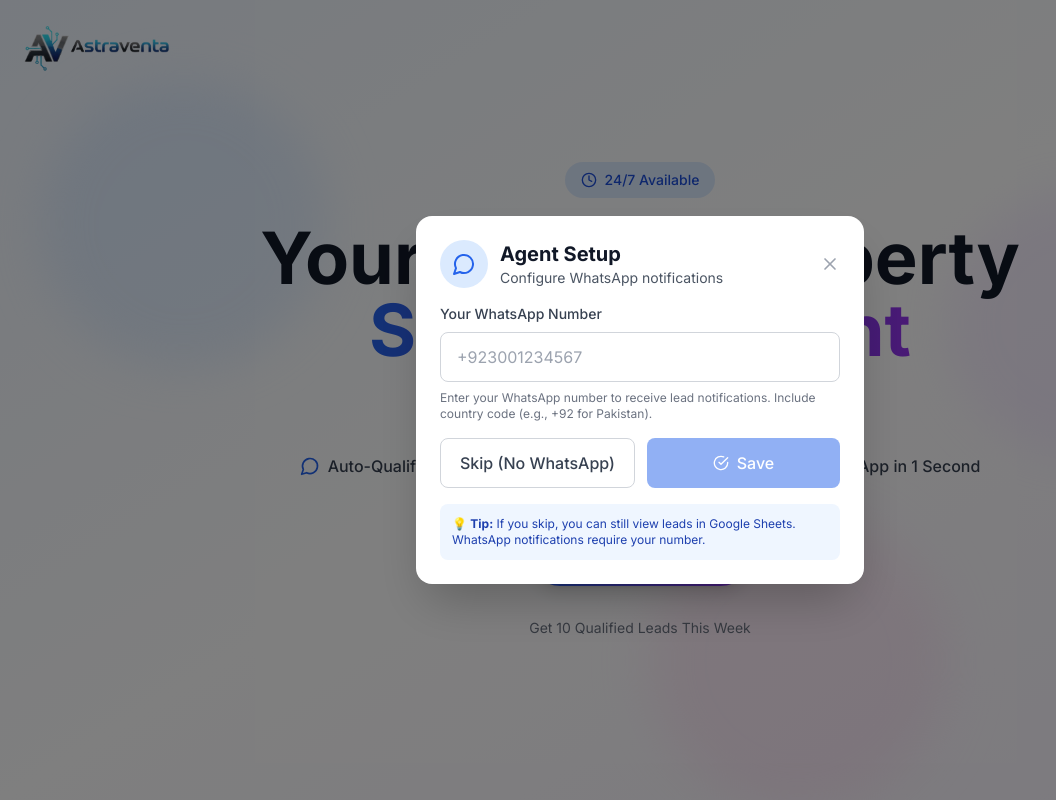
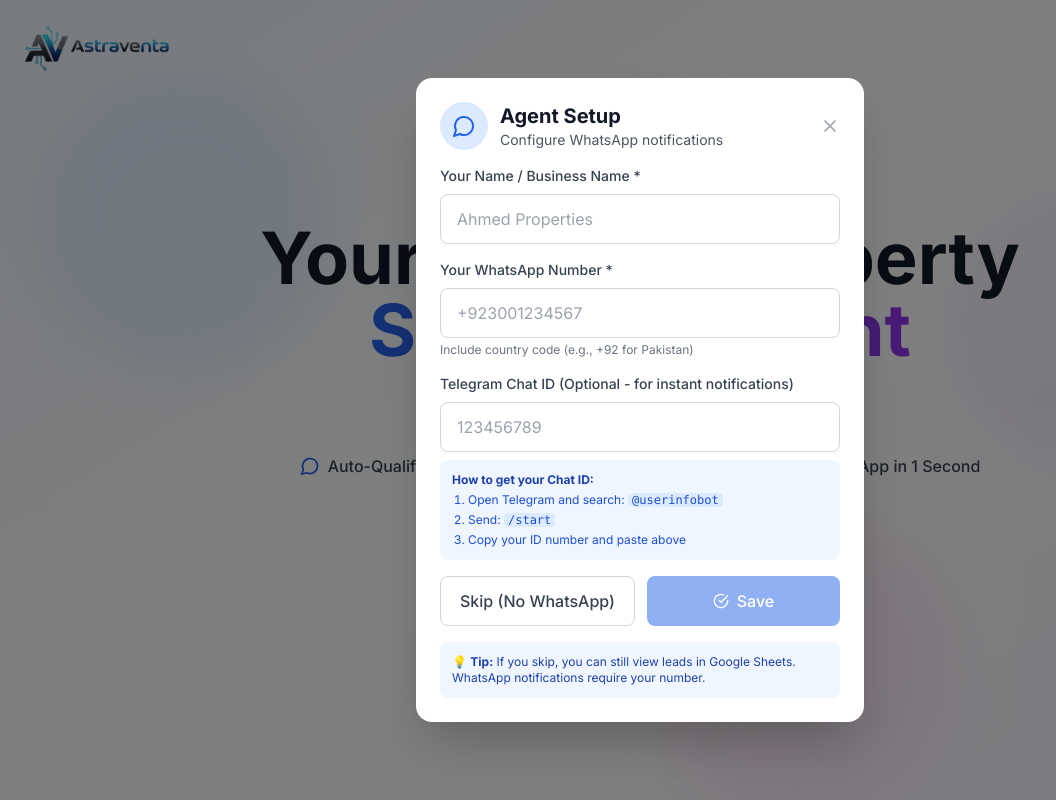
Before and after one commit to Astraventa/realestate, a Next.js app: page / in a window 1280 px wide. Shown: the top 800 px of the page, without its empty margins (0-1056 px from the left). Built offline with nearby package versions, Linux system fonts and the light colour scheme.

Commit message:
Add agent-specific Telegram notifications - agents configure their own Chat ID

```diff
--- a/app/api/leads/route.ts
+++ b/app/api/leads/route.ts
@@ -30,6 +30,10 @@ export async function POST(request: NextRequest) {
     // Log the lead data
     console.log('New Lead Received:', leadWithTimestamp)
 
+    // Get agent's Telegram Chat ID from request headers (set by frontend)
+    const agentTelegramChatId = request.headers.get('x-agent-telegram-chat-id')
+    const agentName = request.headers.get('x-agent-name')
+
     // Save to Google Sheets (if configured)
     let sheetsSaved = false
     try {
@@ -44,18 +48,32 @@ export async function POST(request: NextRequest) {
     // Send Telegram notification (INSTANT - NEW!)
     let telegramSent = false
     try {
+      // Only send if agent provided their Telegram Chat ID
+      if (agentTelegramChatId) {
         // Check if this is a high-value lead (budget > 1 Crore)
         const budgetValue = parseBudget(leadData.budget)
         const isHighValue = budgetValue && budgetValue >= 10000000 // 1 Crore
 
+        // Use agent's chat ID instead of environment variable
+        const originalChatId = process.env.TELEGRAM_CHAT_ID
+        process.env.TELEGRAM_CHAT_ID = agentTelegramChatId
+
         if (isHighValue) {
           // Send priority alert for hot leads
           telegramSent = await sendPriorityTelegramAlert(leadWithTimestamp, 'HOT')
-        console.log('🔥 Hot lead - Priority Telegram alert sent')
+          console.log(`🔥 Hot lead - Priority Telegram alert sent to agent: ${agentName || 'Unknown'}`)
         } else {
           // Send normal notification
           telegramSent = await sendTelegramNotification(leadWithTimestamp)
-        console.log('✅ Telegram notification sent')
+          console.log(`✅ Telegram notification sent to agent: ${agentName || 'Unknown'}`)
+        }
+
+        // Restore original chat ID
+        if (originalChatId) {
+          process.env.TELEGRAM_CHAT_ID = originalChatId
+        }
+      } else {
+        console.log('⚠️ Agent Telegram not configured - skipping notification')
       }
     } catch (telegramError) {
       console.warn('⚠️ Telegram notification failed (continuing anyway):', telegramError)
--- a/components/AgentSetup.tsx
+++ b/components/AgentSetup.tsx
@@ -5,10 +5,14 @@ import { motion, AnimatePresence } from 'framer-motion'
 import { X, MessageCircle, CheckCircle } from 'lucide-react'
 
 const STORAGE_KEY = 'agent_whatsapp_number'
+const TELEGRAM_STORAGE_KEY = 'agent_telegram_chat_id'
+const AGENT_NAME_KEY = 'agent_name'
 
 export default function AgentSetup() {
   const [showModal, setShowModal] = useState(false)
   const [whatsapp, setWhatsapp] = useState('')
+  const [telegramChatId, setTelegramChatId] = useState('')
+  const [agentName, setAgentName] = useState('')
   const [isSubmitting, setIsSubmitting] = useState(false)
   const [isConfigured, setIsConfigured] = useState(false)
 
@@ -28,13 +32,20 @@ export default function AgentSetup() {
 
   const handleSubmit = (e: React.FormEvent) => {
     e.preventDefault()
-    if (!whatsapp.trim()) return
+    if (!whatsapp.trim() || !agentName.trim()) return
 
     setIsSubmitting(true)
 
     // Save to localStorage
     const cleanNumber = whatsapp.replace(/[^\d+]/g, '')
     localStorage.setItem(STORAGE_KEY, cleanNumber)
+    localStorage.setItem(AGENT_NAME_KEY, agentName.trim())
+
+    // Save Telegram if provided
+    if (telegramChatId.trim()) {
+      const cleanTelegramId = telegramChatId.trim()
+      localStorage.setItem(TELEGRAM_STORAGE_KEY, cleanTelegramId)
+    }
 
     // Update state
     setIsConfigured(true)
@@ -48,8 +59,14 @@ export default function AgentSetup() {
   }
 
   const handleChange = () => {
-    // Allow agent to change number
-    localStorage.removeItem(STORAGE_KEY)
+    // Allow agent to change info
+    const savedWhatsapp = localStorage.getItem(STORAGE_KEY)
+    const savedTelegram = localStorage.getItem(TELEGRAM_STORAGE_KEY)
+    const savedName = localStorage.getItem(AGENT_NAME_KEY)
+
+    setWhatsapp(savedWhatsapp || '')
+    setTelegramChatId(savedTelegram || '')
+    setAgentName(savedName || '')
     setIsConfigured(false)
     setShowModal(true)
   }
@@ -75,7 +92,7 @@ export default function AgentSetup() {
           className="fixed bottom-4 right-4 z-50 flex items-center gap-2 px-4 py-2 bg-blue-600 text-white rounded-full shadow-lg hover:bg-blue-700 transition-colors text-sm font-medium"
         >
           <MessageCircle className="w-4 h-4" />
-          Change Agent Number
+          Change Agent Settings
         </motion.button>
       )}
 
@@ -124,10 +141,28 @@ export default function AgentSetup() {
                 <form onSubmit={handleSubmit} className="space-y-4">
                   <div>
                     <label
+                      htmlFor="agent-name"
+                      className="block text-sm font-medium text-gray-700 mb-2"
+                    >
+                      Your Name / Business Name *
+                    </label>
+                    <input
+                      type="text"
+                      id="agent-name"
+                      value={agentName}
+                      onChange={(e) => setAgentName(e.target.value)}
+                      placeholder="Ahmed Properties"
+                      className="w-full px-4 py-3 border border-gray-300 rounded-lg focus:ring-2 focus:ring-blue-500 focus:border-transparent"
+                      required
+                    />
+                  </div>
+
+                  <div>
+                    <label
                       htmlFor="agent-whatsapp"
                       className="block text-sm font-medium text-gray-700 mb-2"
                     >
-                      Your WhatsApp Number
+                      Your WhatsApp Number *
                     </label>
                     <input
                       type="tel"
@@ -138,10 +173,36 @@ export default function AgentSetup() {
                       className="w-full px-4 py-3 border border-gray-300 rounded-lg focus:ring-2 focus:ring-blue-500 focus:border-transparent"
                       required
                     />
-                    <p className="mt-2 text-xs text-gray-500">
-                      Enter your WhatsApp number to receive lead notifications.
-                      Include country code (e.g., +92 for Pakistan).
+                    <p className="mt-1 text-xs text-gray-500">
+                      Include country code (e.g., +92 for Pakistan)
                     </p>
+                  </div>
+
+                  <div>
+                    <label
+                      htmlFor="agent-telegram"
+                      className="block text-sm font-medium text-gray-700 mb-2"
+                    >
+                      Telegram Chat ID (Optional - for instant notifications)
+                    </label>
+                    <input
+                      type="text"
+                      id="agent-telegram"
+                      value={telegramChatId}
+                      onChange={(e) => setTelegramChatId(e.target.value)}
+                      placeholder="123456789"
+                      className="w-full px-4 py-3 border border-gray-300 rounded-lg focus:ring-2 focus:ring-blue-500 focus:border-transparent"
+                    />
+                    <div className="mt-2 p-3 bg-blue-50 rounded-lg">
+                      <p className="text-xs text-blue-800">
+                        <strong>How to get your Chat ID:</strong>
+                      </p>
+                      <ol className="mt-1 text-xs text-blue-700 space-y-1 ml-4 list-decimal">
+                        <li>Open Telegram and search: <code className="bg-blue-100 px-1 rounded">@userinfobot</code></li>
+                        <li>Send: <code className="bg-blue-100 px-1 rounded">/start</code></li>
+                        <li>Copy your ID number and paste above</li>
+                      </ol>
+                    </div>
                   </div>
 
                   <div className="flex gap-3">
@@ -189,3 +250,15 @@ export function getAgentWhatsAppNumber(): string | null {
   if (typeof window === 'undefined') return null
   return localStorage.getItem(STORAGE_KEY)
 }
+
+// Export function to get agent Telegram Chat ID
+export function getAgentTelegramChatId(): string | null {
+  if (typeof window === 'undefined') return null
+  return localStorage.getItem(TELEGRAM_STORAGE_KEY)
+}
+
+// Export function to get agent name
+export function getAgentName(): string | null {
+  if (typeof window === 'undefined') return null
+  return localStorage.getItem(AGENT_NAME_KEY)
+}
--- a/components/ChatbotAIVercel.tsx
+++ b/components/ChatbotAIVercel.tsx
@@ -6,7 +6,7 @@ import { motion, AnimatePresence } from 'framer-motion'
 import propertiesData from '@/data/properties.json'
 import { agentConfig } from '@/config/agent'
 import { generateWhatsAppLinkForAgent, generateClientContactLink } from '@/lib/whatsapp'
-import { getAgentWhatsAppNumber } from './AgentSetup'
+import { getAgentWhatsAppNumber, getAgentTelegramChatId, getAgentName } from './AgentSetup'
 
 interface Message {
   id: string
@@ -204,9 +204,25 @@ export default function ChatbotAIVercel() {
 
   const handleLeadSubmission = async (finalLeadData: LeadData) => {
     try {
+      // Get agent info from localStorage
+      const agentTelegramChatId = getAgentTelegramChatId()
+      const agentName = getAgentName()
+
+      const headers: Record<string, string> = {
+        'Content-Type': 'application/json',
+      }
+
+      // Add agent info to headers if available
+      if (agentTelegramChatId) {
+        headers['x-agent-telegram-chat-id'] = agentTelegramChatId
+      }
+      if (agentName) {
+        headers['x-agent-name'] = agentName
+      }
+
       const response = await fetch('/api/leads', {
         method: 'POST',
-        headers: { 'Content-Type': 'application/json' },
+        headers,
         body: JSON.stringify(finalLeadData),
       })
 
```
Lines whose indentation alone changed are shown as unchanged.
